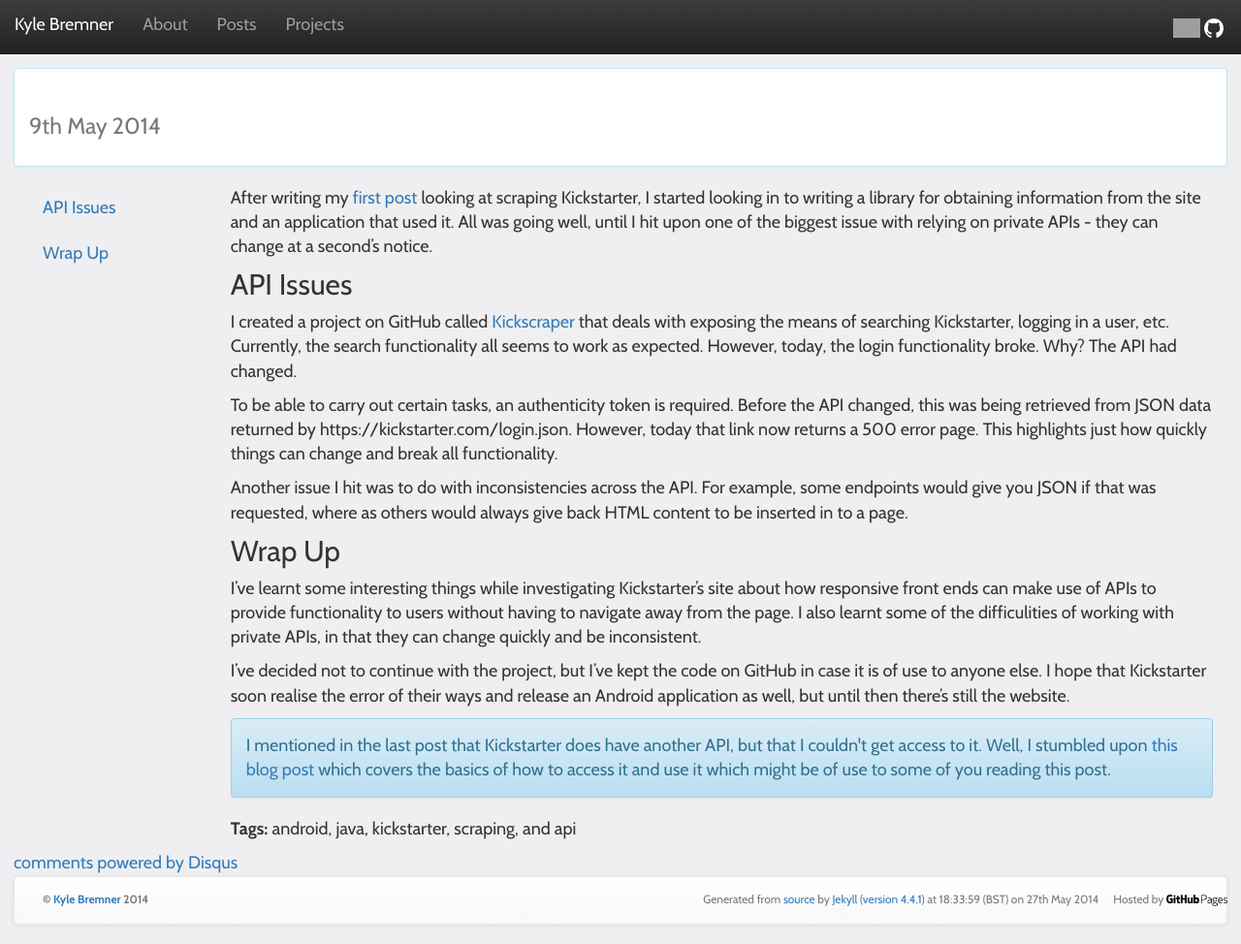
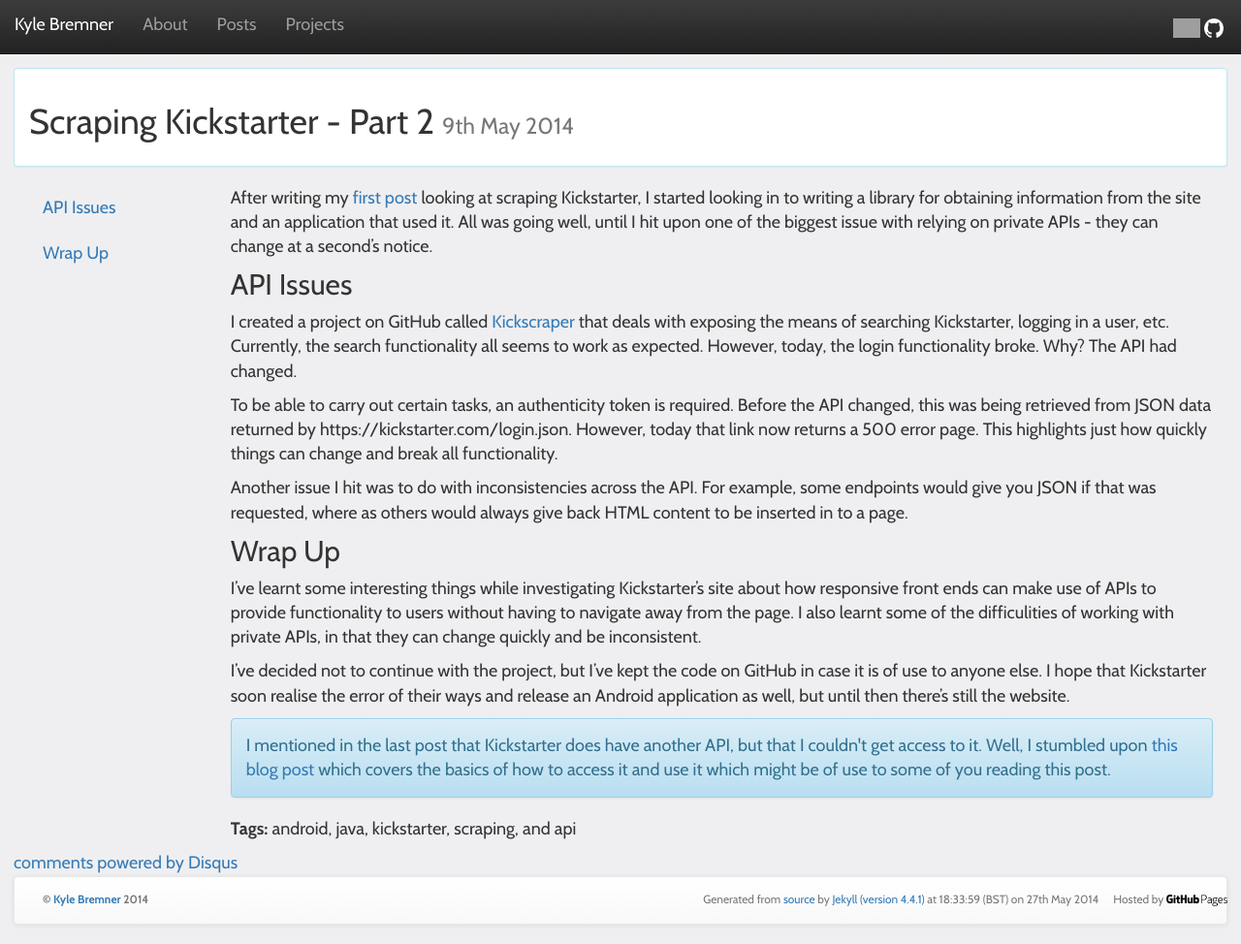
Before and after one commit to kbremner/kbremner.github.io, a Jekyll site: the page built from _posts/2014-05-09-kickstarter-part2.md, in a window 1280 px wide and 974 px high. Shown: the whole window at 97% size. Built offline with Jekyll 4.4.1, drawn with Linux system fonts in a browser that asks for light colours; nearby versions of some CDN libraries; Markdown is read by kramdown in place of the engine named in the settings; comment, search, counter and statistics services are not loaded; grey boxes are pictures that could not be loaded.

Commit message:
Update 2014-05-09-kickstarter-part2.md

```diff
--- a/_posts/2014-05-09-kickstarter-part2.md
+++ b/_posts/2014-05-09-kickstarter-part2.md
@@ -1,6 +1,7 @@
 ---
 layout: post
-title: Scraping Kickstarter - Part 2
+title: Scraping Kickstarter - Part 2 - Kyle Bremner | Software Engineer
+post_title: Scraping Kickstarter - Part 2
 tags: android java kickstarter scraping api
 sections:
   - API Issues
```
